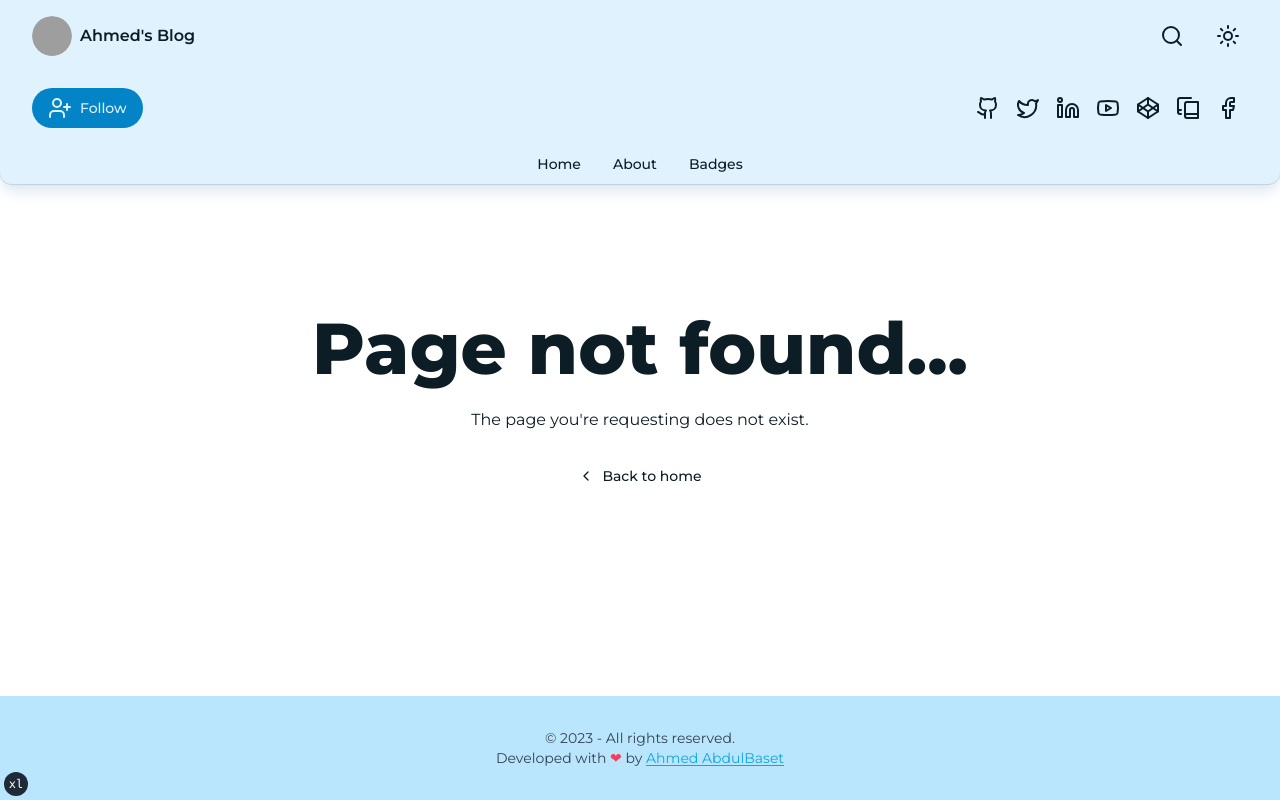
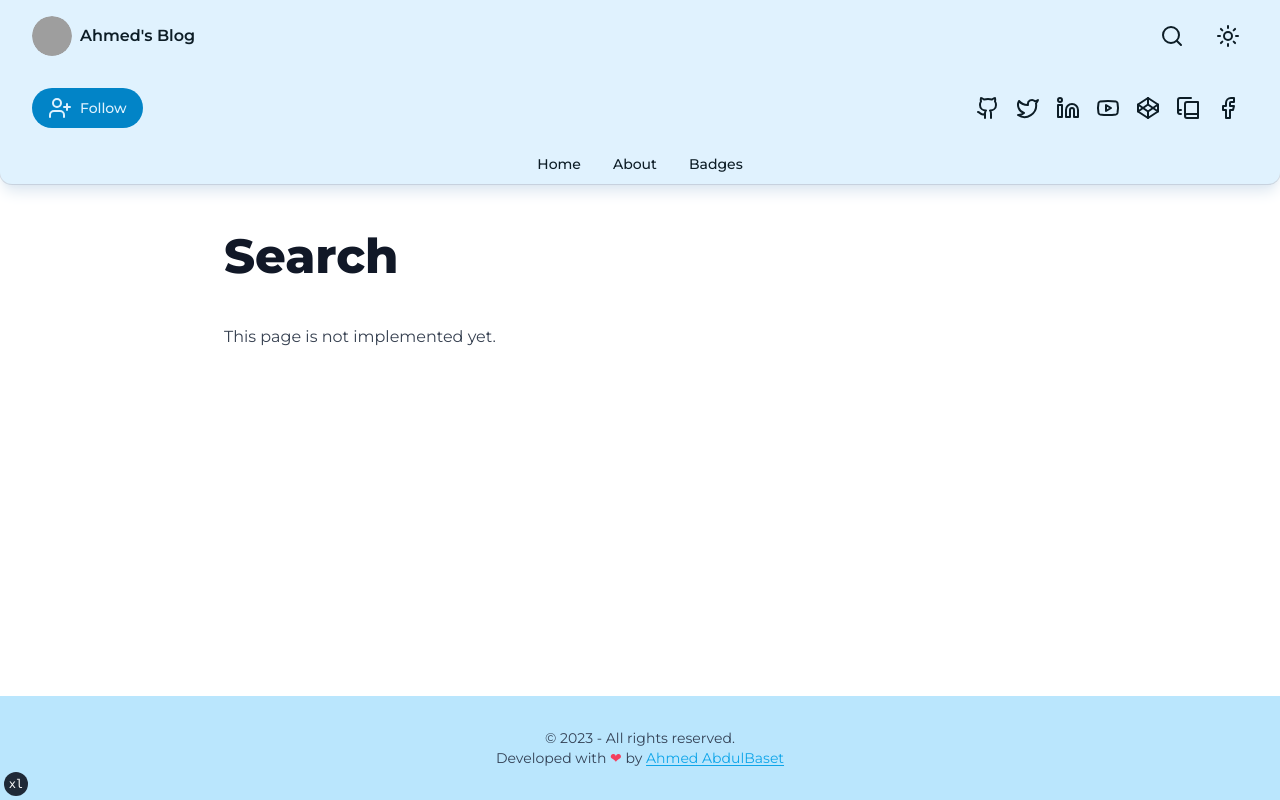
Before and after one commit to AhmedBaset/blog, a Next.js app: page /search in a window 1280 px wide. Before the commit this address had no page. Built offline with nearby package versions, Linux system fonts and the light colour scheme; grey boxes are pictures that could not be loaded.

Commit message:
add search page

```diff
--- /dev/null
+++ b/src/app/(routes)/search/page.tsx
@@ -0,0 +1,10 @@
+function page() {
+	return (
+		<main className="container prose max-w-4xl space-y-4 py-12 dark:prose-invert">
+			<h1 className="text-5xl font-extrabold">Search</h1>
+			<p className="xl">This page is not implemented yet.</p>
+		</main>
+	)
+}
+
+export default page
--- a/src/components/NavOptions.tsx
+++ b/src/components/NavOptions.tsx
@@ -1,14 +1,19 @@
+import Link from "next/link"
 import { Search } from "lucide-react"
 
 import ThemeToggle from "./ThemeToggle"
-import { Button } from "./ui/button"
+import { Button, buttonVariants } from "./ui/button"
 
 function NavOptions() {
 	return (
 		<div className="space-x-4">
-			<Button variant="ghost" size="icon" title="Search">
+			<Link
+				href="/search"
+				className={buttonVariants({ variant: "ghost", size: "icon" })}
+				title="Search"
+			>
 				<Search />
-			</Button>
+			</Link>
 			<Button variant="ghost" size="icon" className="sticky top-0" asChild>
 				<ThemeToggle />
 			</Button>
```
